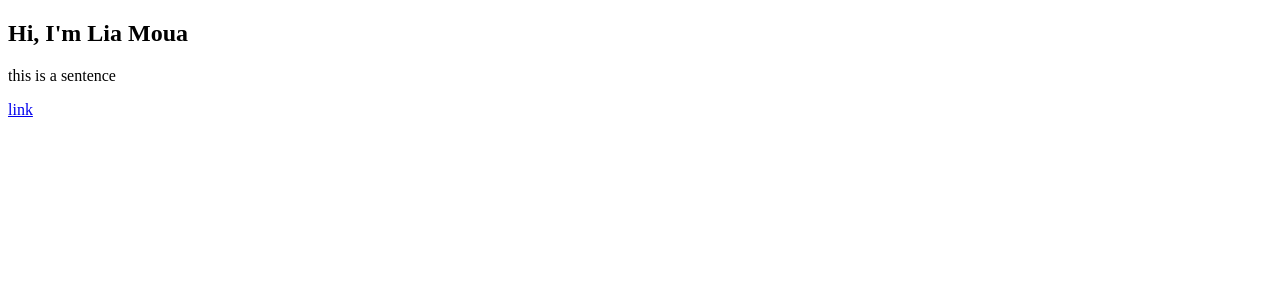
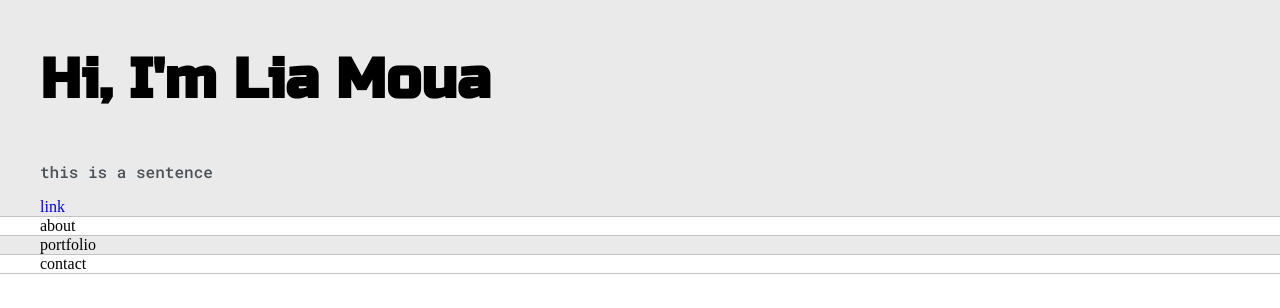
Before and after one commit to moua0061/portfolio_practice, a plain HTML site: page images/index.html in a window 1280 px wide. Drawn offline with Linux system fonts and the light colour scheme.

Commit message:
added containers and some styling in css

```diff
--- a/images/default.css
+++ b/images/default.css
@@ -0,0 +1,65 @@
+:root{
+    --mainColor: #eaeaea;
+    --secondaryColor: #fff;
+
+    --borderColor: #c1c1c1;
+
+    --mainText: black;
+    --secondaryText: #4b5156;
+}
+
+html, body{
+    padding: 0;
+    margin: 0;
+}
+
+h1, h2, h3, h4, h5, h6, strong {
+    color: var(--mainText);
+    font-family: 'Russo One', sans-serif;
+}
+
+a {
+    text-decoration: none;
+    color: ##17a2b8;
+}
+
+ul {
+    list--style: none;
+}
+
+h1 { font-size: 56px;}
+h2 { font-size: 36px;}
+h3 { font-size: 28px;}
+h4 { font-size: 24px;}
+h5 { font-size: 20px;}
+h6 { font-size: 16px;}
+
+
+p, li, span, label, input, textarea {
+    color: var(--secondaryText);
+    font-family: 'Roboto Mono', monospace;
+}
+
+.s1 {
+    background-color: var(--mainColor);
+    border-bottom: 1px solid var(--borderColor);
+    overflow: auto;
+}
+
+.s2 {
+    background-color: var(--secondaryColor);
+    border-bottom: 1px solid var(--borderColor);
+    overflow: auto;
+}
+
+.main-container {
+    width: 1200px;
+    margin: 0 auto;
+}
+
+/* media queries */
+@media screen and (max-width: 1200px){
+    .main-container {
+        width: 95%;
+    }
+}
--- a/images/index.html
+++ b/images/index.html
@@ -2,16 +2,42 @@
 <html>
 <head>
     <title>Lia Moua</title>
-    <meta name='viewport' content='width=device-width, initial-scale=1, maximum=scale=1, minimum=scale=1'/>
-    <link rel='sytlesheet' type='text/css' hrefs='default.css'>
+    <meta name="viewport" content="width=device-width, initial-scale=1, maximum=scale=1, minimum=scale=1"/>
+
+    <link href="https://fonts.googleapis.com/css2?family=Russo+One&display=swap" rel="stylesheet">
+    <link href="https://fonts.googleapis.com/css2?family=Roboto+Mono:wght@500&family=Russo+One&display=swap" rel="stylesheet">
+
+    <link rel="stylesheet" type="text/css" href="default.css">
 </head>
 <body>
-    <section>
-        <div>
+    <!-- me -->
+    <section class="s1">
+        <div class="main-container">
             <h1>Hi, I'm Lia Moua</h1>
             <p> this is a sentence</p>
             <a href='#'>link</a>
         </div>
     </section>
+
+    <!-- about section -->
+    <section class="s2">
+        <div class="main-container">
+            about
+        </div>
+    </section>
+
+    <!-- portfolio section -->
+    <section class="s1">
+        <div class="main-container">
+            portfolio
+        </div>
+    </section>
+
+    <!-- contact section -->
+    <section class="s2">
+        <div class="main-container">
+            contact
+        </div>
+    </section>
 </body>
 </html>
```
Also changed, not shown: 1 other file.
